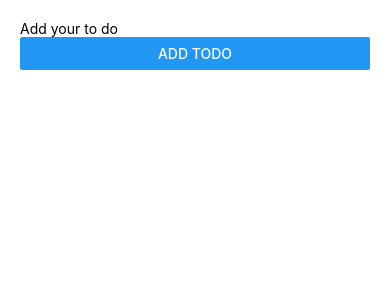
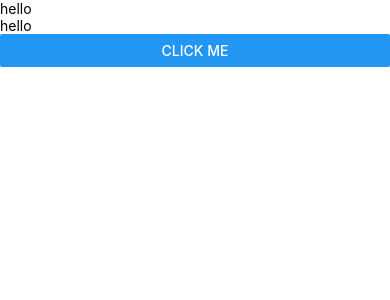
Before and after one commit to ujjwal002/React_Native_Learning, a React Native app: screen / in a window 390 px wide. Shown: the top 300 px of the page. Built offline with nearby package versions, Linux system fonts and the light colour scheme.

Commit message:
Created first component in react native

```diff
--- a/App.tsx
+++ b/App.tsx
@@ -1,10 +1,3 @@
-/**
- * Sample React Native App
- * https://github.com/facebook/react-native
- *
- * @format
- */
-
 import React from 'react';
 import {
   Text,
@@ -17,41 +10,43 @@ import {
 } from 'react-native';
 import {useState} from 'react';
 
+import Navbar from './components/Navbar';
+
 function App(): JSX.Element {
-  const [name, setName] = useState('');
+  // const [name, setName] = useState('');
 
-  const [todoList, setTodoList] = useState([]);
-  function addtext(text: string): void {
-    console.log(text);
+  // const [todoList, setTodoList] = useState([]);
+  // function addtext(text: string): void {
+  //   console.log(text);
 
-    setName(text);
-  }
-  function addList(): void {
-    if (name !== '') {
-      setTodoList([...todoList, name]);
-      setName('');
-    }
-  }
+  //   setName(text);
+  // }
+  // function addList(): void {
+  //   if (name !== '') {
+  //     setTodoList([...todoList, {name, key: Math.random().toString()}]);
+  //     setName('');
+  //   }
+  // }
   return (
-    <View style={styles.container}>
-      <View>
-        <TextInput placeholder="Add your to do" onChangeText={addtext} />
-        <Button title="Add todo" onPress={addList} />
-      </View>
-      {/* <ScrollView>
-        {todoList.map(todo => (
-          <Text style={styles.todoStyle}>{todo}</Text>
-        ))}
-      </ScrollView> */}
-      {/* optimized way to load list bcz in scroll view this load the data at once this will slow the list so we use flatlist */}
-      <FlatList
-        style={styles.todoList}
-        data={todoList}
-        renderItem={todoItem => {
-          return <Text style={styles.todoStyle}>{todoItem.item}</Text>;
-        }}
-      />
-    </View>
+    // <View style={styles.container}>
+    //   <View>
+    //     <TextInput
+    //       placeholder="Add your to do"
+    //       onChangeText={addtext}
+    //       value={name}
+    //     />
+    //     <Button title="Add todo" color={'black'} onPress={addList} />
+    //   </View>
+    //   /
+    //   <FlatList
+    //     style={styles.todoList}
+    //     data={todoList}
+    //     renderItem={todoItem => {
+    //       return <Text style={styles.todoStyle}>{todoItem.item.name}</Text>;
+    //     }}
+    //   />
+    // </View>
+    <Navbar />
   );
 }
 const styles = StyleSheet.create({
@@ -59,7 +54,10 @@ const styles = StyleSheet.create({
     padding: 20,
   },
   todoStyle: {
-    margin: 40,
+    padding: 40,
+    backgroundColor: 'red',
+    color: 'white',
+    margin: 20,
   },
   todoList: {
     height: '85%',
--- /dev/null
+++ b/components/Navbar.tsx
@@ -0,0 +1,14 @@
+import React from 'react';
+import {View, Text, Button} from 'react-native';
+
+function Navbar(): JSX.Element {
+  return (
+    <View>
+      <Text>hello</Text>
+      <Text>hello</Text>
+      <Button title="Click me" />
+    </View>
+  );
+}
+
+export default Navbar;
```
